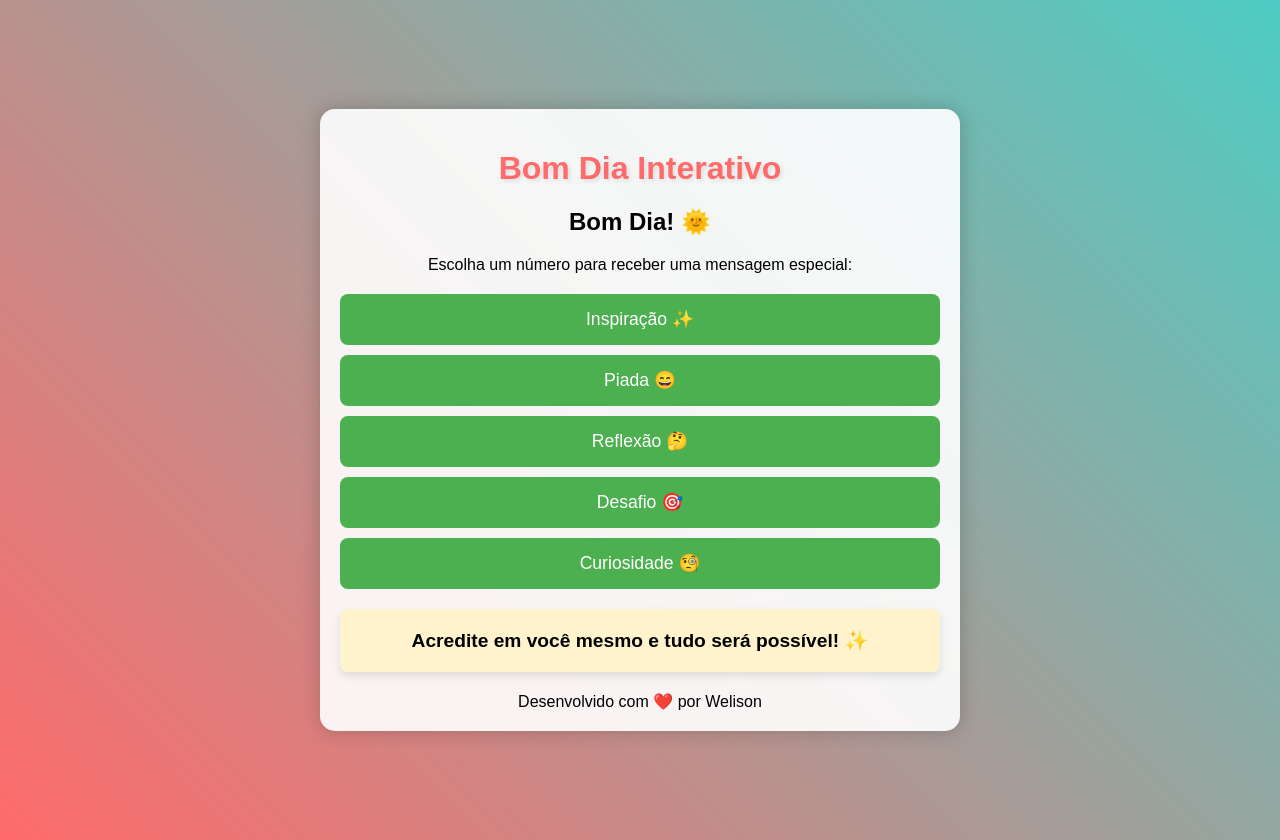
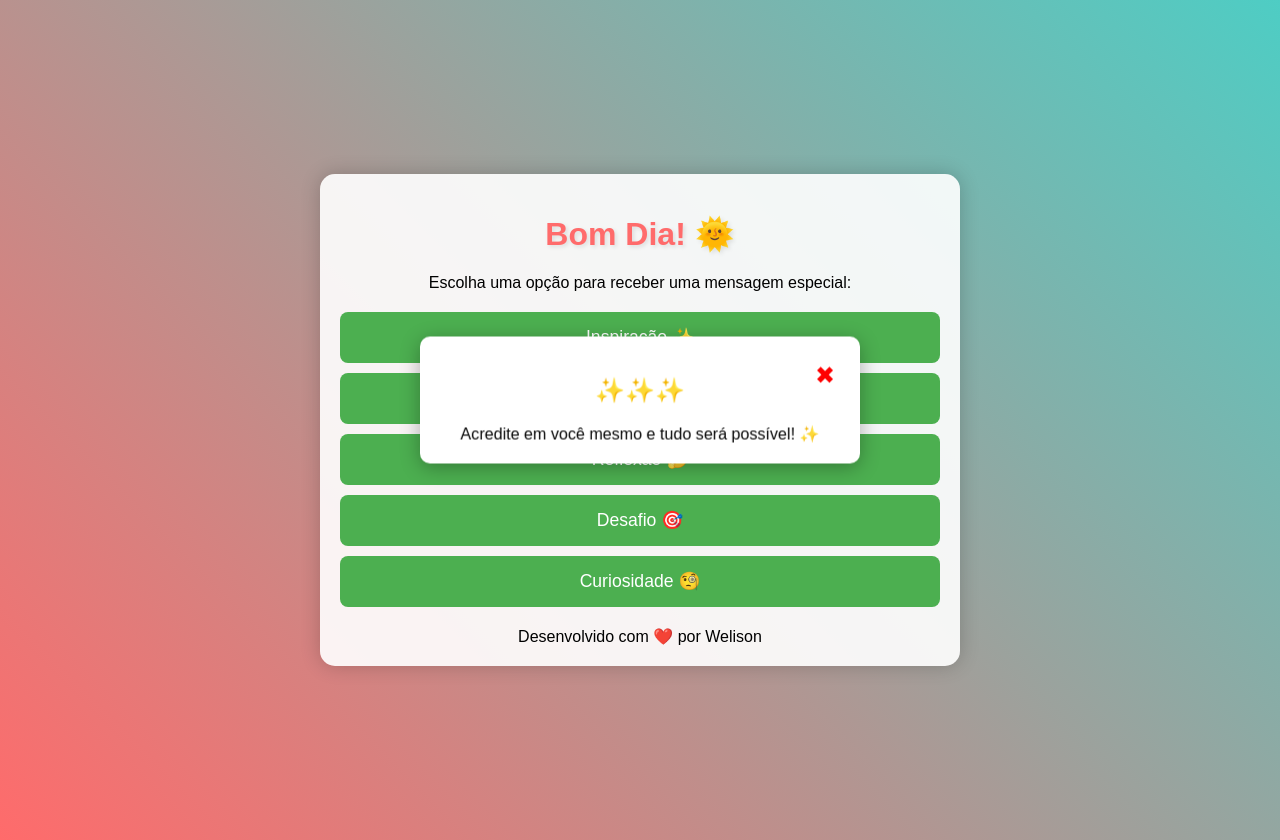
Before and after one commit to Welison200/bom-dia-site, a plain HTML site: page index.html in a window 1280 px wide. Both pictures are taken after a click on the button "Inspiração ✨". Drawn offline with Linux system fonts and the light colour scheme.

Commit message:
Update index.html

```diff
--- a/index.html
+++ b/index.html
@@ -56,27 +56,37 @@
             box-shadow: 0 4px 8px rgba(0, 0, 0, 0.2);
         }
 
-        #messageBox {
-            margin: 20px 0;
+        /* Estilos do pop-up */
+        #popup {
+            display: none;
+            position: fixed;
+            top: 50%;
+            left: 50%;
+            transform: translate(-50%, -50%) scale(0.8);
+            background-color: white;
+            border-radius: 10px;
+            box-shadow: 0 4px 20px rgba(0, 0, 0, 0.3);
             padding: 20px;
-            border-radius: 8px;
-            background-color: #fff3cd;
-            display: none;
-            font-size: 1.2em;
-            font-weight: bold;
-            animation: fadeInScale 0.5s ease;
-            box-shadow: 0 4px 8px rgba(0, 0, 0, 0.1);
+            z-index: 1000;
+            max-width: 90%;
+            width: 400px;
+            animation: popupFadeIn 0.3s ease forwards; /* Animação de abertura */
         }
 
-        @keyframes fadeInScale {
-            from {
-                opacity: 0;
-                transform: scale(0.8);
-            }
-            to {
-                opacity: 1;
-                transform: scale(1);
-            }
+        #popup h2 {
+            margin: 0;
+            padding-top: 20px; /* Espaçamento superior para o título */
+        }
+
+        #closePopup {
+            background: none;
+            border: none;
+            color: red;
+            font-size: 1.5em;
+            position: absolute;
+            top: 10px;
+            right: 10px;
+            cursor: pointer;
         }
 
         footer {
@@ -95,6 +105,41 @@
 
         #resetHeart:hover {
             transform: scale(1.2);
+        }
+
+        @keyframes popupFadeIn {
+            from {
+                opacity: 0;
+                transform: translate(-50%, -50%) scale(0.8);
+            }
+            to {
+                opacity: 1;
+                transform: translate(-50%, -50%) scale(1);
+            }
+        }
+
+        @keyframes pulse {
+            0% {
+                transform: scale(1);
+                opacity: 1;
+            }
+            50% {
+                transform: scale(1.05);
+                opacity: 0.8;
+            }
+            100% {
+                transform: scale(1);
+                opacity: 1;
+            }
+        }
+
+        .pulsing {
+            animation: pulse 1s infinite; /* Aplicando a animação de pulsação */
+        }
+
+        .popupMessage {
+            animation: pulse 1s infinite; /* Aplicando a animação de pulsação ao texto */
+            margin-top: 20px; /* Espaçamento superior para o texto */
         }
 
         @media (max-width: 480px) {
@@ -116,9 +161,9 @@
 </head>
 <body>
     <div class="container">
-        <h1>Bom Dia Interativo</h1>
-        <h2>Bom Dia! 🌞</h2>
-        <p>Escolha um número para receber uma mensagem especial:</p>
+        <h1>Bom Dia! 🌞</h1>
+
+        <p>Escolha uma opção para receber uma mensagem especial:</p>
 
         <div class="options">
             <button onclick="showMessage('inspiracao')">Inspiração ✨</button>
@@ -128,7 +173,12 @@
             <button onclick="showMessage('curiosidade')">Curiosidade 🧐</button>
         </div>
 
-        <div id="messageBox"></div>
+        <!-- Pop-up -->
+        <div id="popup">
+            <button id="closePopup" onclick="closePopup()">✖</button>
+            <h2>✨✨✨</h2>
+            <div id="popupMessage" class="popupMessage"></div>
+        </div>
 
         <footer>
             Desenvolvido com <button id="resetHeart" onclick="resetChoices()">❤️</button> por Welison
@@ -151,7 +201,7 @@
 
         function resetChoices() {
             localStorage.removeItem('lastChoice');
-            document.getElementById('messageBox').style.display = 'none';
+            closePopup(); // Fechar o pop-up ao resetar
             alert('Escolhas resetadas! Você pode escolher uma nova mensagem.');
         }
 
@@ -160,8 +210,8 @@
             const today = new Date().toDateString();
 
             if (lastChoice === today) {
-                document.getElementById('messageBox').innerHTML = 'Você já escolheu sua mensagem hoje! Volte amanhã para uma nova mensagem! 🌟';
-                document.getElementById('messageBox').style.display = 'block';
+                document.getElementById('popupMessage').innerHTML = 'Você já escolheu sua mensagem hoje! Volte amanhã para uma nova mensagem! 🌟';
+                document.getElementById('popup').style.display = 'block';
                 return;
             }
 
@@ -184,11 +234,16 @@
                     break;
             }
 
-            document.getElementById('messageBox').innerHTML = message;
-            document.getElementById('messageBox').style.display = 'block';
+            document.getElementById('popupMessage').innerHTML = message;
+            document.getElementById('popup').style.display = 'block';
+
+            // A classe de pulsação já está aplicada no texto
             localStorage.setItem('lastChoice', today);
         }
-    </script>
+
+        function closePopup() {
+            document.getElementById('popup').style.display = 'none';
+        }
     </script>
 </body>
 </html>
```
